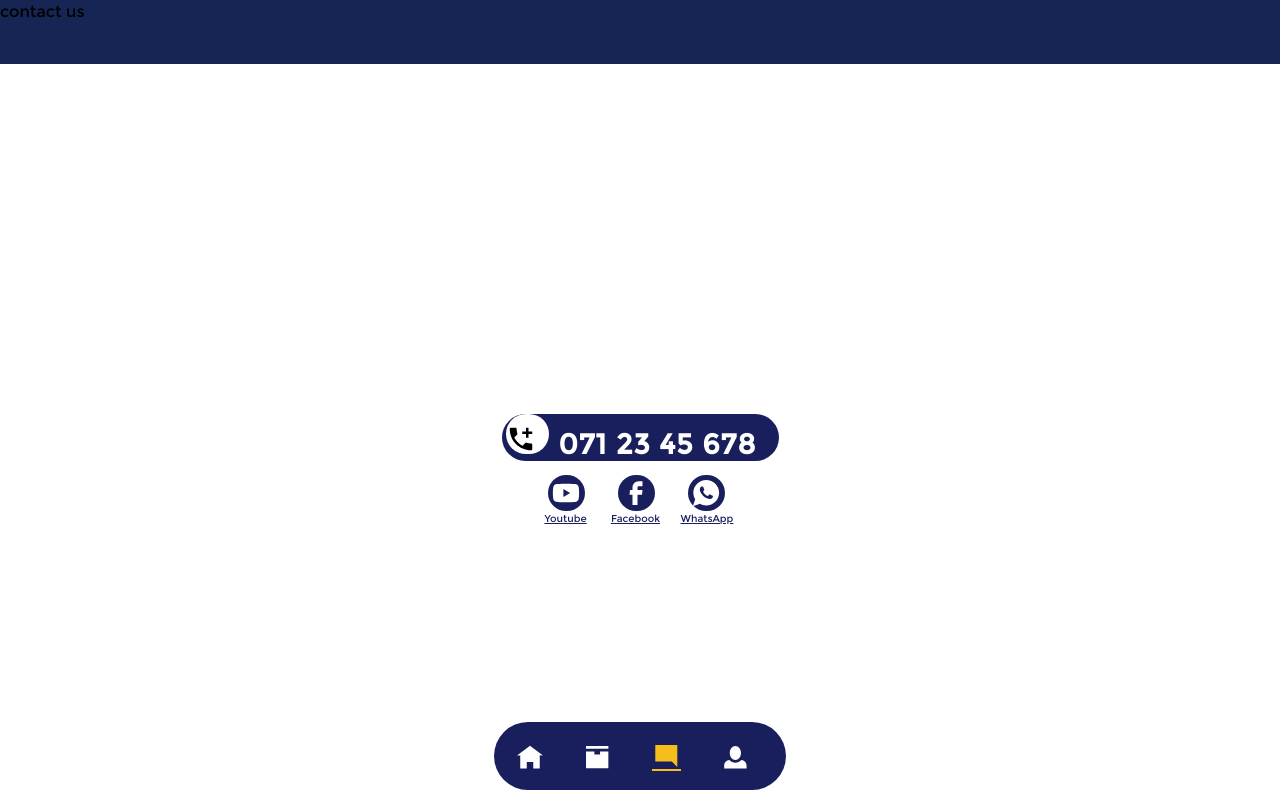
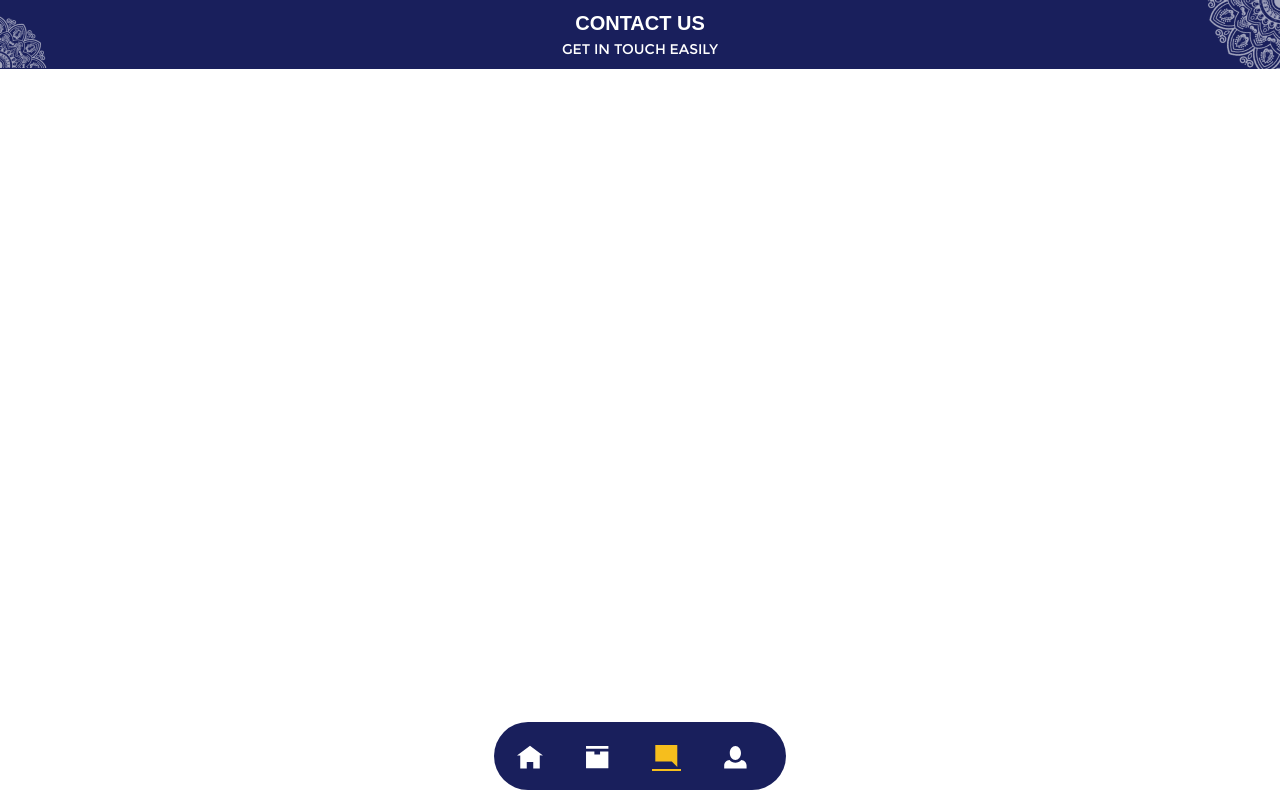
Before and after one commit to IsharaWanninayaka/LMSproject, a React (Create React App) app: page /contact in a window 1280 px wide. Built offline with nearby package versions, Linux system fonts and the light colour scheme.

Commit message:
replace css to tailwind css

```diff
--- a/src/components/main-pages/Account.jsx
+++ b/src/components/main-pages/Account.jsx
@@ -1,6 +1,5 @@
 import React from 'react';
 import Footer from './Footer';
-import '../../css/account.css';
 //react icons
 import { RiAccountCircleLine } from "react-icons/ri";
 
--- a/src/components/main-pages/Contact.jsx
+++ b/src/components/main-pages/Contact.jsx
@@ -1,47 +1,46 @@
 import React from 'react';
 import Footer from './Footer';
-import '../../css/contact.css';
+import holi1 from "../../images/Holi 1.png";
+import holi2 from "../../images/Holi 2.png";
 //react icons
-import { AiFillYoutube } from "react-icons/ai";
-import { CgFacebook } from "react-icons/cg";
-import { IoLogoWhatsapp } from "react-icons/io";
-import { MdAddCall } from "react-icons/md";
+//import { AiFillYoutube } from "react-icons/ai";
+//import { CgFacebook } from "react-icons/cg";
+//import { IoLogoWhatsapp } from "react-icons/io";
+//import { MdAddCall } from "react-icons/md";
 
 export default function Contact() {
   return (
     <div className="wrapper">
-      <div className='w-full bg-blue-950 h-16'>
-        <p className=''>contact us</p>
-        <div className='contact-no'>
-          <div className='contact-no-icon'>
-            <MdAddCall size={30}/>
-          </div>
-          <div className='contact-no-text'>
-            <span>071 23 45 678</span>
-          </div>
+      <div className='w-full bg-[rgb(25,31,92)] h-[69px] flex flex-row'>
+        <div className='float-left basis-1/5'>
+            <img className='mt-4' src={holi1} alt=''/>
         </div>
 
-        <div className='icon-contact'>
-          <div className="all-icon">
-            <div className='youtube'>
-              <AiFillYoutube size={30}  className='icon-tag'/>
-            </div>
-            <p className='icon-name'>Youtube</p>
-          </div>
-          <div className="all-icon">
-            <div className='facebook'>
-              <CgFacebook size={30}  className='icon-tag'/>
-            </div>
-            <p className='icon-name'>Facebook</p>
-          </div>
-          <div className="all-icon">
-            <div className='whatsapp'>
-              <IoLogoWhatsapp size={30}  className='icon-tag'/>
-            </div>
-            <p className='icon-name'>WhatsApp</p>
-          </div>
-    </div>
+        <div className='basis-3/5'>
+          <p className='mt-[7.59px] text-center text-white text-[20px] font-bold font-montserat'>CONTACT US</p>
+          <p className='mt-[1px] text-center text-white text-[14px] font-light '>GET IN TOUCH EASILY</p>
         </div>
+
+        <div className=' basis-1/5'>
+          <img className='float-right' src={holi2} alt=''/>
+        </div>
+      </div>
+
+
+
+
+      <div>
+
+      </div>
+
+        {/*<div className=''>
+            <MdAddCall size={30}/>
+            <AiFillYoutube size={30}  className='icon-tag'/>
+            <CgFacebook size={30}  className='icon-tag'/>
+            <IoLogoWhatsapp size={30}  className='icon-tag'/>
+          </div>*/}
+
+
         <div className='bottom-headder'><Footer/></div>
     </div>
   )
--- a/src/components/main-pages/Home.jsx
+++ b/src/components/main-pages/Home.jsx
@@ -18,8 +18,8 @@ export default function Home() {
           </div>
 
           <div className="title-boxx-2">
-            <p className="title-namee1">YOUR GATEWAY TO </p>
-            <p className="title-namee-2">INTERACTIVE EDUCATION</p>
+            <p className="title-namee1 font-montserat">YOUR GATEWAY TO </p>
+            <p className="title-namee-2 font-montserat">INTERACTIVE EDUCATION</p>
           </div>
         </div>
 
@@ -29,11 +29,11 @@ export default function Home() {
               <p>01</p>
             </div>
             <div className="text">
-              <p>User-Friendly Interface</p>
+              <p className="font-montserat">User-Friendly Interface</p>
             </div>
           </div>
           <div className="description">
-            <p>
+            <p className="font-montserat">
               The website should have an intuitive design that makes it easy for
               user to navigate and access course materials.
             </p>
@@ -46,11 +46,11 @@ export default function Home() {
               <p>02</p>
             </div>
             <div className="text">
-              <p>Diverse Course Offerings</p>
+              <p className="font-montserat">Diverse Course Offerings</p>
             </div>
           </div>
           <div className="description">
-            <p>
+            <p className="font-montserat">
               Provide a wide range of courses covering various subject and skill
               levels to cater to different interests and learning needs.
             </p>
@@ -63,11 +63,11 @@ export default function Home() {
               <p>03</p>
             </div>
             <div className="text">
-              <p>Interactive Learning Tools</p>
+              <p className="font-montserat">Interactive Learning Tools</p>
             </div>
           </div>
           <div className="description">
-            <p>
+            <p className="font-montserat">
               Incorporate interactive elements such as qizzes,similations and
               multimeadia content to enhance engagement and learning outcomes.
             </p>
--- a/src/css/account.css
+++ /dev/null
@@ -1,59 +0,0 @@
-*{
-    margin: 0px;
-    padding: 0px;
-    font-family: montregular;
-}
-@font-face {
-    font-family: montregular;
-    src: url(../fonts/Montserrat-Regular.ttf);
-}
-p.acount-text{
-    font-weight: 700 ;
-    color:  rgb(25,31,92);
-    font-size:25px;
-    text-align: center;
-    text-transform: uppercase;
-    margin-top: 20px;
-}
-.account-icon{
-    width: 160px;
-    margin: auto;
-}
-.account-details{
-    width: 350px;
-    height: 138px;
-    margin: auto;
-    margin-bottom: 71px;
-}
-p.name,p.phone,p.email{
-    display: inline;
-    color:rgb(25,31,92);
-    font-weight: 700;
-    font-size: 17px;
-}
-.text-acc-details{
-    width:350px;
-}
-span.name{
-    margin-left: 10px;
-    color:rgb(25,31,92);
-}
-span.email{
-    margin-left: 14px;
-    color:rgb(25,31,92);
-}
-span.phone{
-    margin-left: 7px;
-    color:rgb(25,31,92);
-}
-span.name::before,span.email::before,span.phone::before{
-    content:": ";
-    color: rgb(25,31,92);
-    font-weight: 700;
-}
-.bottom-headder{
-    position: fixed;
-    left: 0;
-    bottom: 0;
-    right: 0;
-}
--- a/src/css/contact.css
+++ /dev/null
@@ -1,84 +0,0 @@
-*{
-    margin: 0px;
-    padding: 0px;
-    font-family: montregular;
-}
-@font-face {
-    font-family: montregular;
-    src: url(../fonts/Montserrat-Regular.ttf);
-}
-.text-contact {
-    font-weight: 700 ;
-    color:  rgb(25,31,92);
-    font-size:25px;
-    text-align: center;
-    text-transform: uppercase;
-    margin-top: 20px;
-}
-.contact-no{
-    width: 277px;
-    border-radius: 30px;
-    margin: auto;
-    margin-top: 390px;
-    height: 47px;
-    background-color: rgb(25,31,92);
-}
-.contact-no-icon{
-    width: 30px;
-    background-color: white;
-    margin-left: 4px;
-    border-radius: 60px;
-    padding-top: 10px;
-    padding-right: 43px;
-}
-.contact-no-text {
-    width: 220px;
-    margin-left: 10px;
-    margin-top: 3px;
-}
-.contact-no-text span{
-    color: white;
-    font-size: 28px;
-    font-weight: 600;
-    letter-spacing: 1px;
-    margin-top: 5px;
-}
-.contact-no-icon,.contact-no-text{
-    display: inline-block;
-}
-.icon-contact{
-    width: 289px;
-    margin: auto;
-    margin-top: 10px;
-    padding-left: 25px;
-}
-.youtube,.facebook,.whatsapp{
-    width: 30px;
-    background-color: rgb(25,31,92);
-    margin-left: 7px;
-    margin-top: 4px;
-    border-radius: 60px;
-    padding: 2px;
-    padding-right: 35px;
-}
-.all-icon{
-    width: 50px;
-    display: inline-block;
-    margin-left: 20px;
-}
-.icon-tag{
-    color: white;
-    margin: 1px;
-}
-.icon-name{
-    font-size: 10px;
-    text-align: center;
-    text-decoration: underline;
-    color: rgb(25,31,92);
-}
-.bottom-headder{
-    position: fixed;
-    left: 0;
-    bottom: 0;
-    right: 0;
-}
--- a/src/css/course.css
+++ b/src/css/course.css
@@ -1,7 +1,6 @@
 *{
     margin: 0;
     padding: 0;
-    font-family: montregular;
 }
 *{
     text-decoration: none;
@@ -30,20 +29,18 @@
 }
 .title-name-1{
     text-align: center;
-    font-size: 30px;
+    font-size: 20px;
     font-weight: bold;
     color: #FFFFFF;
-    font-family: montregular;
-     margin: auto;
+    margin: auto;
+    padding-top: 7.59px;
+
 }
 .title-name-2{
     text-align: center;
-    font-size: 20px;
+    font-size: 14px;
     color: #FFFFFF;
-    font-family: montregular;
-    font-weight: lighter;
     margin: auto;
-    margin-top: -11px;
 }
 
 .holi-image1{
@@ -77,14 +74,12 @@
 
 .content-name-1{
     color: #FFFFFF;
-    font-family: montregular;
     font-weight: bold;
     font-size: 24px;
 }
 
 .content-name-2{
     color: #FFFFFF;
-    font-family: montregular;
     font-weight: lighter;
     font-size: 20px;
 }
--- a/src/css/home.css
+++ b/src/css/home.css
@@ -1,7 +1,6 @@
 *{
     margin: 0;
     padding: 0;
-    font-family: montregular;
 }
 .wrapper{
     width: 100%;
@@ -42,7 +41,6 @@
     color:  rgb(25,31,92);
     font-weight: bold;
     font-size: 16px;
-    font-family: montregular;
     margin: 3px 3px;
 }
 .text{
@@ -98,7 +96,6 @@
     font-size: 20px;
     font-weight: bold;
     color: #FFFFFF;
-    font-family: montregular;
     margin: auto;
     padding-top: 7.59px;
 
@@ -107,7 +104,6 @@
     text-align: center;
     font-size: 14px;
     color: #FFFFFF;
-    font-family: montregular;
     font-weight: lighter;
     margin: auto;
 
--- a/src/index.css
+++ b/src/index.css
@@ -1,3 +1,6 @@
 @tailwind base;
 @tailwind components;
 @tailwind utilities;
+
+
+@import url('https://fonts.googleapis.com/css2?family=Montserrat:ital,wght@0,100..900;1,100..900&display=swap');
--- a/tailwind.config.js
+++ b/tailwind.config.js
@@ -2,7 +2,11 @@
 module.exports = {
   content: ["./src/**/*.{js,jsx,ts,tsx}"],
   theme: {
-    extend: {},
+    extend: {
+      fontFamily:{
+        'montserat':["Montserrat", 'sans-serif']
+      }
+    },
   },
   plugins: [],
 }
```
Also changed, not shown: src/components/main-pages/Course.jsx (+18 -18 lines).
